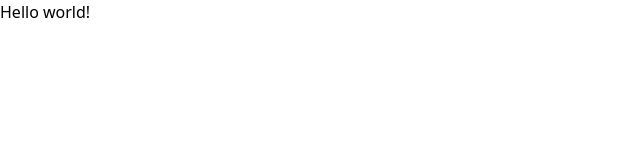
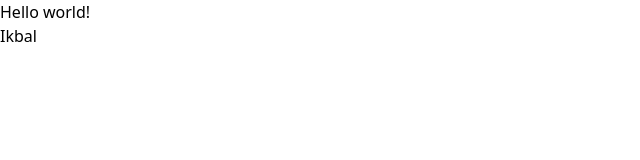
Before and after one commit to PrantoshBepari360/first-travel-agency, a React (Vite) app: page / in a window 1280 px wide. Shown: the top 160 px of the page, without its empty margins (0-640 px from the left). Built offline with nearby package versions, Linux system fonts and the light colour scheme.

Commit message:
first commit

```diff
--- a/src/App.jsx
+++ b/src/App.jsx
@@ -2,6 +2,7 @@
   return (
     <>
       <h1 className="text-center text-3xl font-bold">Hello world!</h1>
+      <h1 className="text-center text-3xl font-bold">Ikbal</h1>
     </>
   );
 }
```
